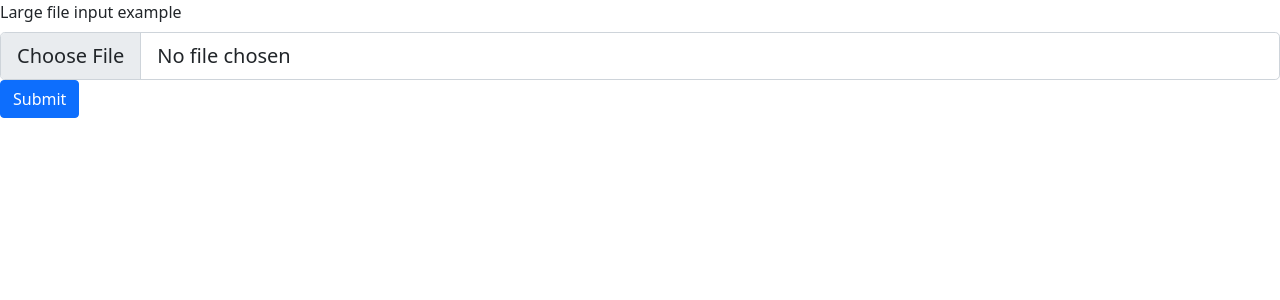
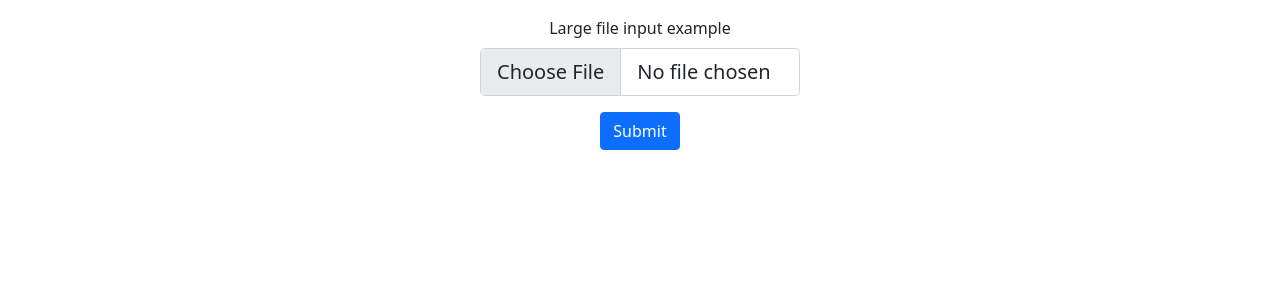
Before and after one commit to 4855062503/guess-the-president, a Flask app: page / in a window 1280 px wide. Shown: the top 300 px of the page. Run offline with Flask 2, Linux system fonts and the light colour scheme.

Commit message:
Use bootstrap 5 flexbox styling for centering input elements on index.html

```diff
--- a/templates/index.html
+++ b/templates/index.html
@@ -8,11 +8,11 @@
 </head>
 <body>
 	<form method='POST' role='form' enctype='multipart/form-data'>
-		<div>
-		  <label for="formFileLg" class="form-label">Large file input example</label>
-		  <input class="form-control form-control-lg" id="formFileLg" type="file" name="image">
+		<div class='d-flex flex-column align-items-center'>
+		  <label for="formFileLg" class="form-label mt-3">Large file input example</label>
+		  <input class="form-control form-control-lg w-25" id="formFileLg" type="file" name="image">
+		  <button type="submit" class="btn btn-primary mt-3">Submit</button>
 		</div>
-		<button type="submit" class="btn btn-primary">Submit</button>
 	</form>
 </body>
 </html>
```
Also changed, not shown: 1 other file.
